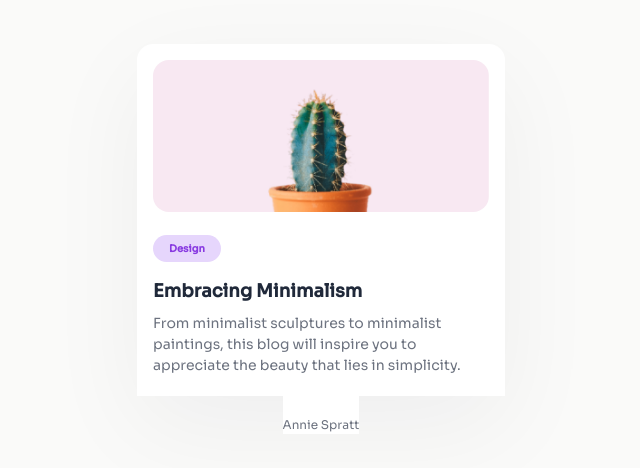
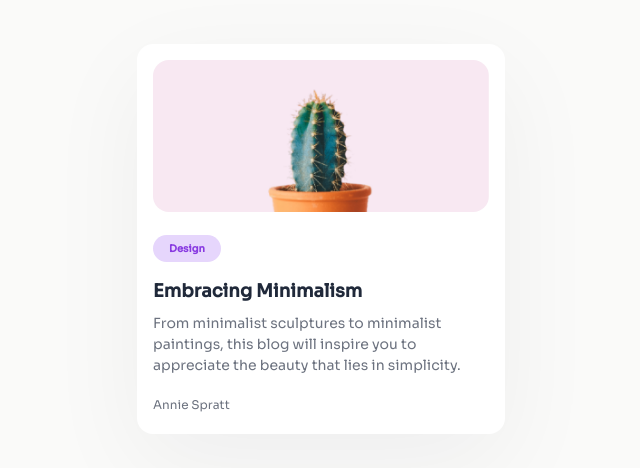
Before and after one commit to LinaProjects/Devchallenges, a plain HTML site: page Blog-card/index.html in a window 1280 px wide. Shown: the part 120-588 px from the top of the page, without its empty margins (319-959 px from the left). Drawn offline with Linux system fonts and the light colour scheme; files whose address does not match are found by name.

Commit message:
Blog card

```diff
--- a/Blog-card/css/styles.css
+++ b/Blog-card/css/styles.css
@@ -45,7 +45,7 @@ main {
     padding: 16px;
     padding-bottom: 20px;
     margin-top: 164px;
-    border-radius: 16px 16px 0 0;
+    border-radius: 16px;
     transition: all ease-in-out 50ms;
     cursor: pointer;
     width: min-content;
--- a/Blog-card/index.html
+++ b/Blog-card/index.html
@@ -14,9 +14,7 @@
             <div class="link-tag">Design</div>
             <div class="link-title">Embracing Minimalism</div>
             <div class="link-description">From minimalist sculptures to minimalist paintings, this blog will inspire you to appreciate the beauty that lies in simplicity.</div>
-            <a href="" class="link-autores">
-                <div class="link-autor">Annie Spratt</div>
-            </a>
+            <div class="link-autor">Annie Spratt</div>
         </a>
     </main>
 
```
